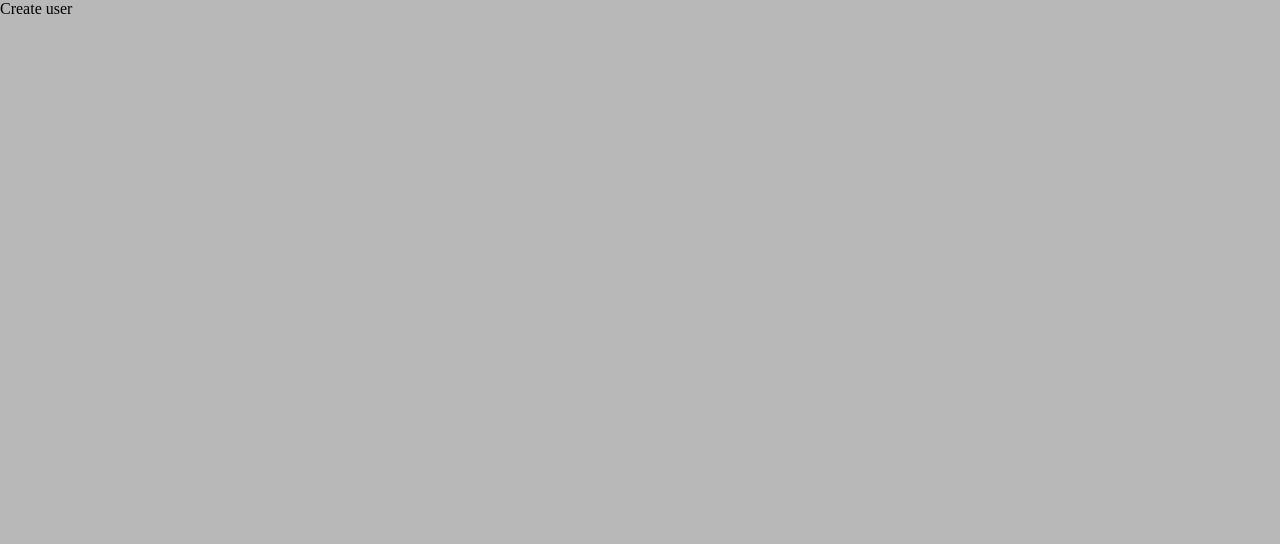
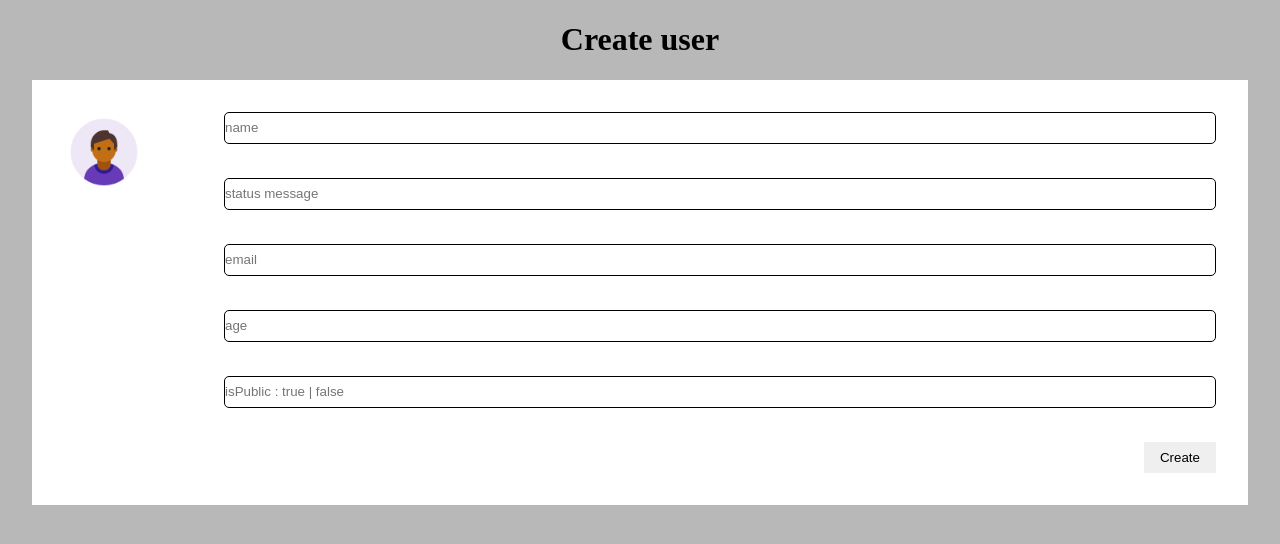
Before and after one commit to abdulmuhaimint/userwebapp, a React (Create React App) app: page /users/create in a window 1280 px wide. Shown: the top 544 px of the page. Built offline with nearby package versions, Linux system fonts and the light colour scheme.

Commit message:
implemented create user component

```diff
--- a/package.json
+++ b/package.json
@@ -10,7 +10,7 @@
     "react": "^18.2.0",
     "react-dom": "^18.2.0",
     "react-paginate": "^8.1.3",
-    "react-router-dom": "5.0",
+    "react-router-dom": "^6.4.0",
     "react-scripts": "5.0.1",
     "web-vitals": "^2.1.4"
   },
--- a/src/App.js
+++ b/src/App.js
@@ -5,29 +5,21 @@ import SingleUser from "./pages/SingleUser";
 
 import {
   BrowserRouter as Router,
+  Navigate,
   Route,
-  Switch,
-  Redirect,
+  Routes,
 } from "react-router-dom";
 
 function App() {
   return (
     <div className="App">
       <Router>
-        <Switch>
-          <Route exact path="/">
-            <Redirect to="/users" />
-          </Route>
-          <Route exact path="/users">
-            <Users />
-          </Route>
-          <Route exact path="/users/create">
-            <CreateUser />
-          </Route>
-          <Route exact path="/users/:id">
-            <SingleUser />
-          </Route>
-        </Switch>
+        <Routes>
+          <Route path="/" element={<Navigate to="/users" />} />
+          <Route path="/users" element={<Users />} />
+          <Route path="/users/create" element={<CreateUser />} />
+          <Route path="/users/:id" element={<SingleUser />} />
+        </Routes>
       </Router>
     </div>
   );
--- a/src/api/user.js
+++ b/src/api/user.js
@@ -11,4 +11,6 @@ export const updateUser = () => {};
 
 export const deleteUser = () => {};
 
-export const createUser = () => {};
+export const createUser = (user) => {
+  return client.post("/users", user);
+};
--- a/src/components/UserCard/UserCard.jsx
+++ b/src/components/UserCard/UserCard.jsx
@@ -8,9 +8,10 @@ function UserCard({
   statusMessage,
   isPublic,
   avatarUrl,
+  onClick
 }) {
   return (
-    <div className={classes.card}>
+    <div className={classes.card} onClick={onClick}>
       <div className={classes.col}>
         <div
           className={classes.dp}
--- a/src/components/UserCard/UserCard.module.css
+++ b/src/components/UserCard/UserCard.module.css
@@ -6,6 +6,7 @@
   padding: 2rem;
   position: relative;
   width: 400px;
+  cursor: pointer;
 }
 
 .dp {
--- a/src/pages/CreateUser.jsx
+++ b/src/pages/CreateUser.jsx
@@ -1,9 +1,88 @@
-import React from "react";
+import React, { useState } from "react";
+import { createUser } from "../api/user";
+import classes from "./CreateUser.module.css";
+import { useNavigate } from "react-router-dom";
 
 function CreateUser() {
-  return <div>
-    Create user
-  </div>;
+  const [name, setName] = useState("");
+  const [statusMessage, setStatusMessage] = useState("");
+  const [email, setEmail] = useState("");
+  const [age, setAge] = useState("");
+  const [isPublic, setIsPublic] = useState("");
+  const [message, setMessage] = useState("");
+  const navigate = useNavigate();
+
+  const handleSubmit = async (e) => {
+    setMessage("");
+    e.preventDefault();
+    if (name && statusMessage && email && age && isPublic) {
+      const res = await createUser({
+        name,
+        statusMessage,
+        email,
+        age,
+        isPublic,
+        createdAt: new Date().toISOString(),
+      });
+      if (res.status === 201) {
+        setMessage("User created");
+        setTimeout(() => {
+          navigate(-1);
+        }, 2000);
+      } else {
+        setMessage("Error");
+      }
+    }
+    return;
+  };
+
+  return (
+    <div style={{ padding: "0rem 2rem" }}>
+      <h1 style={{ textAlign: "center" }}>Create user</h1>
+      <div className={classes.formContainer}>
+        <div className={classes.dp} />
+        <form onSubmit={handleSubmit}>
+          <input
+            id="name"
+            placeholder="name"
+            onChange={(e) => setName(e.target.value)}
+            value={name}
+          />
+          <br />
+          <input
+            id="statusMessage"
+            placeholder="status message"
+            onChange={(e) => setStatusMessage(e.target.value)}
+            value={statusMessage}
+          />
+          <br />
+          <input
+            id="email"
+            placeholder="email"
+            onChange={(e) => setEmail(e.target.value)}
+            value={email}
+          />
+          <br />
+          <input
+            id="age"
+            placeholder="age"
+            onChange={(e) => setAge(e.target.value)}
+            value={age}
+          />
+          <br />
+          <input
+            id="isPublic"
+            placeholder="isPublic : true | false"
+            onChange={(e) => setIsPublic(e.target.value)}
+            value={isPublic}
+          />
+          <br />
+          <button type="submit">Create</button>
+        </form>
+      </div>
+      <p>{message}</p>
+    </div>
+  );
 }
 
 export default CreateUser;
--- /dev/null
+++ b/src/pages/CreateUser.module.css
@@ -0,0 +1,36 @@
+.dp {
+  min-width: 5rem;
+  height: 5rem;
+  border-radius: 50%;
+  background-image: url("../assets/dp.png");
+  background-repeat: no-repeat;
+  background-size: cover;
+}
+
+.formContainer {
+  padding: 2rem;
+  background-color: white;
+  display: flex;
+  justify-content: center;
+  gap: 5rem;
+}
+
+.formContainer input {
+  border: 1px solid black;
+  border-radius: 5px;
+  margin-bottom: 1rem;
+  height: 2rem;
+  width: 100%;
+}
+
+.formContainer button {
+  padding: 0.5rem 1rem;
+  cursor: pointer;
+  align-self: flex-end;
+}
+
+.formContainer form {
+  display: flex;
+  flex-direction: column;
+  width: 100%;
+}
--- a/src/pages/Users.jsx
+++ b/src/pages/Users.jsx
@@ -39,9 +39,16 @@ function Users() {
         }}
       >
         {users.map((user) => (
-          <UserCard {...user} key={user.id.toString()} />
+          <UserCard
+            {...user}
+            key={user.id.toString()}
+            onClick={() => {
+              console.log({ user });
+            }}
+          />
         ))}
       </div>
+      {/* Pagination component */}
       <div className={classes.container}>
         <div className={classes.leftArrow} onClick={() => setPage(0)}>
           {"<<"}
```
Also changed, not shown: 1 other file (tests, documents, lock files or other folders).
